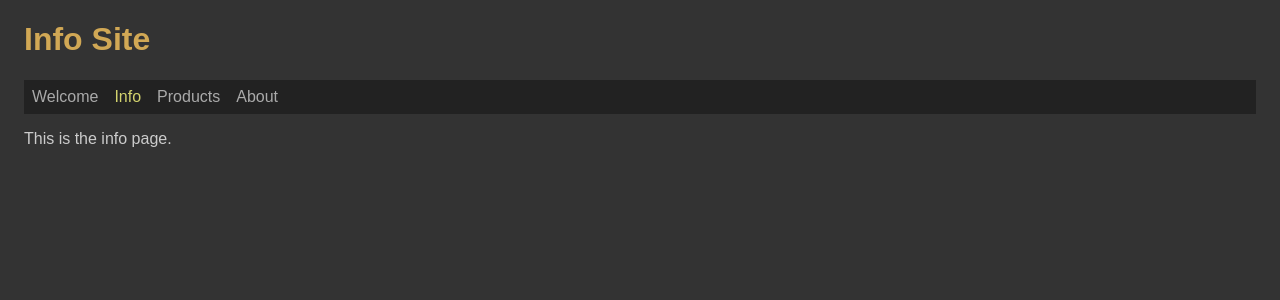
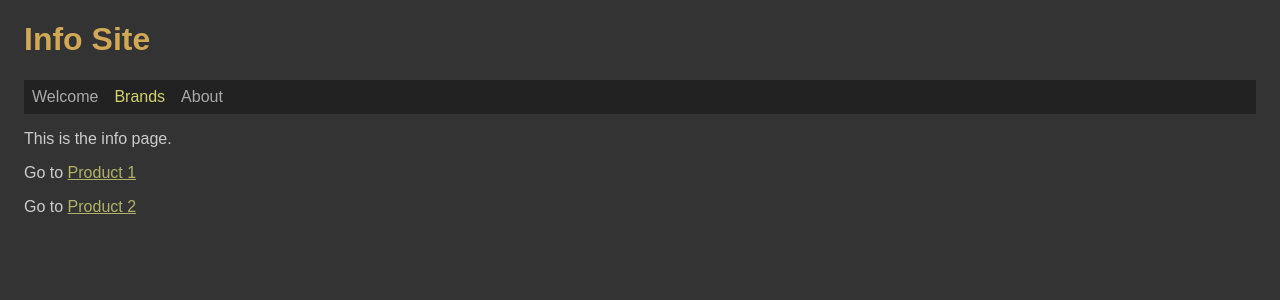
Before and after one commit to edwardtanguay/blank-vite-dark-menu, a React (Vite) app: page /info in a window 1280 px wide. Shown: the top 300 px of the page. Built offline with nearby package versions, Linux system fonts and the light colour scheme.

Commit message:
showing product without page in nav

```diff
--- a/src/App.scss
+++ b/src/App.scss
@@ -6,6 +6,10 @@ body {
 
 	h1 {
 		color: rgb(209, 168, 85);
+	}
+
+	a {
+		color: rgb(177, 177, 106);
 	}
 
 	nav {
--- a/src/App.tsx
+++ b/src/App.tsx
@@ -12,8 +12,7 @@ function App() {
 			<h1>Info Site</h1>
 			<nav>
 				<NavLink to="/welcome">Welcome</NavLink>
-				<NavLink to="/info">Info</NavLink>
-				<NavLink to="/products">Products</NavLink>
+				<NavLink to="/info">Brands</NavLink>
 				<NavLink to="/about">About</NavLink>
 			</nav>
 
--- a/src/pages/PageInfo.tsx
+++ b/src/pages/PageInfo.tsx
@@ -1,7 +1,11 @@
+import { NavLink } from 'react-router-dom';
+
 export const PageInfo = () => {
 	return (
 		<>
 			<p>This is the info page.</p>
+			<p>Go to <NavLink to="/products/1">Product 1</NavLink></p>
+			<p>Go to <NavLink to="/products/2">Product 2</NavLink></p>
 		</>
 	);
 };
--- a/src/pages/PageProducts.tsx
+++ b/src/pages/PageProducts.tsx
@@ -5,7 +5,6 @@ export const PageProducts = () => {
 
 	return (
 		<div className="page pageProducts">
-			<p>This is the Products page.</p>
 			<p>Showing product {id}</p>
 		</div>
 	);
```
